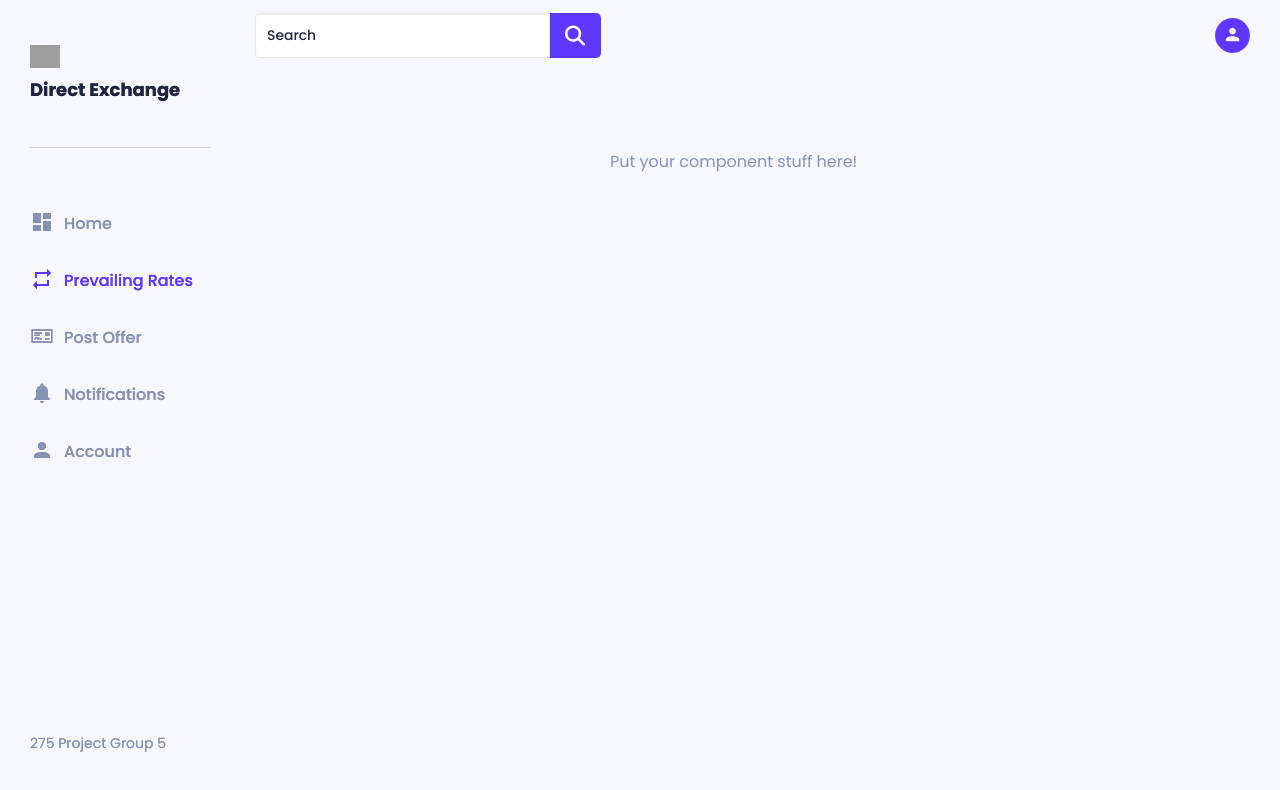
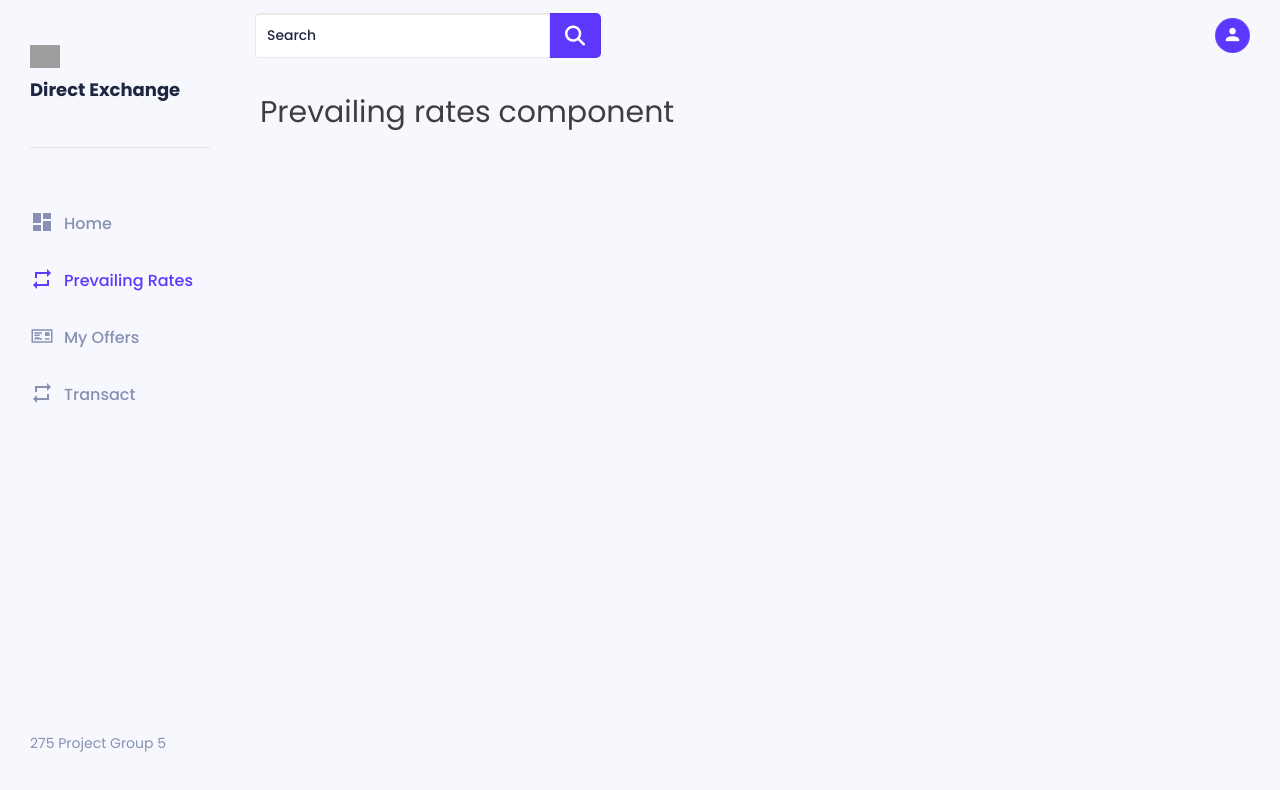
Before and after one commit to Nithya72/DirectExchange, a React (Create React App) app in the folder frontend/: page /rates in a window 1280 px wide. Shown: the top 790 px of the page. Built offline with nearby package versions, Linux system fonts and the light colour scheme; grey boxes are pictures that could not be loaded; a web font is replaced by a local one.

Commit message:
side bar fix

```diff
--- a/frontend/src/App.js
+++ b/frontend/src/App.js
@@ -12,17 +12,20 @@ class App extends Component {
     return (
       //Use Browser Router to route to different pages
       <BrowserRouter>
-        <div>
-          <Header />
-          <SideBar />
-
-          <div className="content-body">
-            <Main />
-          </div>
-        </div>
+          <Main />
       </BrowserRouter>
     );
   }
 }
 //Export the App component so that it can be used in index.js
 export default App;
+
+
+// <div>
+//   <Header />
+//   <SideBar />
+//
+//   <div className="content-body">
+//     <Main />
+//   </div>
+// </div>
--- a/frontend/src/components/ExchangeOffers/GetMyOffers.js
+++ b/frontend/src/components/ExchangeOffers/GetMyOffers.js
@@ -1,8 +1,9 @@
 import React, {Component} from 'react';
 import '../../App.css';
 import axios from 'axios';
-import { Redirect } from 'react-router';
-import LandingPage from "../Landing/LandingPage";
+import {Redirect} from 'react-router';
+import Header from "../Navigation/Header";
+import SideBar from "../Navigation/SideBar";
 
 
 export class GetMyOffers extends Component {
@@ -38,7 +39,7 @@ export class GetMyOffers extends Component {
                 console.log("Here we captured the error: ", error)
                 this.setState({
                     successFlag: false,
-                    myOffers: "Oops! Couldn't get data."
+                    myOffers: null
                 })
             });
     }
@@ -58,47 +59,56 @@ export class GetMyOffers extends Component {
         console.log("msg from java controller: ", this.state.myOffers);
         var redirectVar = "";
 
-        if(this.state.redirectToAcceptOffer){
-            redirectVar = <Redirect to={{ pathname: "/viewOfferMatches", state: { offer: this.state.offer } }} />
+        if (this.state.redirectToAcceptOffer) {
+            redirectVar = <Redirect to={{pathname: "/viewOfferMatches", state: {offer: this.state.offer}}}/>
         }
 
         return (
             <div>
                 {redirectVar}
-                <LandingPage/>
-                <br/><br />
-                <div style={{marginLeft:"100px", fontWeight:"bold"}}>Displaying My Offers Page</div>
-                <br/><br />
-                <div style={{marginLeft:"100px"}}>
+                <Header/>
+                <SideBar/>
+
+                <div className="content-body">
+                    <div className="myContainer">
+                        <span className="PageTitle">Get My Offers</span>
                         {(this.state.myOffers && this.state.myOffers.length !== 0) ?
 
                             this.state.myOffers.map(offer => (
-                        <table >
+                                <table>
                                     <tr>
-                                <td>SOURCE COUNTRY:</td><td> {offer.srcCurrency}</td>
+                                        <td>SOURCE COUNTRY:</td>
+                                        <td> {offer.srcCurrency}</td>
                                     </tr>
                                     <tr>
-                                <td>REMIT AMOUNT:</td><td> {offer.remitAmount}</td>
+                                        <td>REMIT AMOUNT:</td>
+                                        <td> {offer.remitAmount}</td>
                                     </tr>
                                     <tr>
-                                <td>DESTINATION CURRENCY:</td><td> {offer.destCurrency}</td>
+                                        <td>DESTINATION CURRENCY:</td>
+                                        <td> {offer.destCurrency}</td>
                                     </tr>
                                     <tr>
-                                <td>COUNTER OFFER FLAG:</td><td> {offer.counterOfferFlag.toString()}</td>
+                                        <td>COUNTER OFFER FLAG:</td>
+                                        <td> {offer.counterOfferFlag.toString()}</td>
                                     </tr>
                                     <tr>
-                                <td>SPLIT OFFER FLAG:</td><td> {offer.splitOfferFlag.toString()}</td>
+                                        <td>SPLIT OFFER FLAG:</td>
+                                        <td> {offer.splitOfferFlag.toString()}</td>
                                     </tr>
                                     <tr>
-                                <td>EXPIRATION DATE:</td><td> {offer.expDate.toString().substring(0,10)}</td>
+                                        <td>EXPIRATION DATE:</td>
+                                        <td> {offer.expDate.toString().substring(0, 10)}</td>
                                     </tr>
                                     <tr>
-                                <td> <input type="button" value="Find Matching Offers" onClick={() => this.getAllOffers(offer)}/> </td>
+                                        <td><input type="button" value="Find Matching Offers"
+                                                   onClick={() => this.getAllOffers(offer)}/></td>
                                     </tr>
-                        <br />
+                                    <br/>
                                 </table>
                             )) : <div> No offers yet!</div>
                         }
+                    </div>
                 </div>
             </div>
         )
--- a/frontend/src/components/Navigation/SideBar.js
+++ b/frontend/src/components/Navigation/SideBar.js
@@ -24,23 +24,35 @@ export class SideBar extends Component {
               </NavLink>
             </li>
             <li>
-              <NavLink to="/PostOffer">
+              <NavLink to="/getMyOffers" activeClassName="active">
                 <span><i className="la la-money-check" /></span>
-                <span className="nav-text">Post Offer</span>
-                </NavLink>
-            </li>
-            <li>
-              <NavLink to="/Notifications">
-                <span><i className="mdi mdi-bell" /></span>
-                <span className="nav-text">Notifications</span>
+                <span className="nav-text">My Offers</span>
               </NavLink>
             </li>
+            {/*<li>*/}
+            {/*  <NavLink to="/PostOffer">*/}
+            {/*    <span><i className="la la-money-check" /></span>*/}
+            {/*    <span className="nav-text">Post Offer</span>*/}
+            {/*    </NavLink>*/}
+            {/*</li>*/}
             <li>
-              <NavLink to="/MyAccount">
-                <span><i className="mdi mdi-account" /></span>
-                <span className="nav-text">Account</span>
+              <NavLink to="/transact">
+                <span><i className="mdi mdi-repeat" /></span>
+                <span className="nav-text">Transact</span>
               </NavLink>
             </li>
+            {/*<li>*/}
+            {/*  <NavLink to="/Notifications">*/}
+            {/*    <span><i className="mdi mdi-bell" /></span>*/}
+            {/*    <span className="nav-text">Notifications</span>*/}
+            {/*  </NavLink>*/}
+            {/*</li>*/}
+            {/*<li>*/}
+            {/*  <NavLink to="/MyAccount">*/}
+            {/*    <span><i className="mdi mdi-account" /></span>*/}
+            {/*    <span className="nav-text">Account</span>*/}
+            {/*  </NavLink>*/}
+            {/*</li>*/}
           </ul>
         </div>
         <div className="sidebar-footer">
--- a/frontend/src/components/Rates/PrevailingRates.js
+++ b/frontend/src/components/Rates/PrevailingRates.js
@@ -5,13 +5,16 @@ import SideBar from "../Navigation/SideBar";
 export class PrevailingRates extends Component {
   render() {
     return (
-      <div className="main-dasbhoard">
-        <Header />
-        <SideBar />
-        <div style={{ marginLeft: "300px", padding: "50px 70px" }}>
-          Put your component stuff here!
+        <div>
+            <Header/>
+            <SideBar/>
+
+            <div className="content-body">
+                <div className="myContainer">
+                    <span className="PageTitle">Prevailing rates component</span>
+                </div>
+            </div>
         </div>
-      </div>
     );
   }
 }
--- a/frontend/src/components/Screens/ViewAllOffers/viewAllOffers.js
+++ b/frontend/src/components/Screens/ViewAllOffers/viewAllOffers.js
@@ -1,13 +1,22 @@
-import React, { Component } from "react";
+import React, {Component} from "react";
 
 import Automatch from '../../Automatch/automatch.js';
+import Header from "../../Navigation/Header";
+import SideBar from "../../Navigation/SideBar";
 
 export default class Home extends Component {
     render() {
         return (
+            <div>
+                <Header/>
+                <SideBar/>
+
+                <div className="content-body">
                     <div className="myContainer">
                         <span className="PageTitle">View All Offers</span>
-        <Automatch />
+                        <Automatch/>
+                    </div>
+                </div>
             </div>
         );
     }
--- a/frontend/src/components/Transact/Transact.js
+++ b/frontend/src/components/Transact/Transact.js
@@ -1,16 +1,20 @@
 import React, { Component } from "react";
 import Header from "../Navigation/Header";
 import SideBar from "../Navigation/SideBar";
+import Automatch from "../Automatch/automatch";
 
 export class Transact extends Component {
   render() {
     return (
-      <div className="main-dasbhoard">
-        <Header />
-        <SideBar />
-        <div style={{ marginLeft: "300px", padding: "50px 70px" }}>
-          Put your component stuff here!
-        </div>
+      <div>
+          <Header/>
+          <SideBar/>
+
+          <div className="content-body">
+              <div className="myContainer">
+                  <span className="PageTitle">Transact component</span>
+              </div>
+          </div>
       </div>
     );
   }
```
Also changed, not shown: frontend/src/images/logo.png (added). Lines whose indentation alone changed are shown as unchanged.
